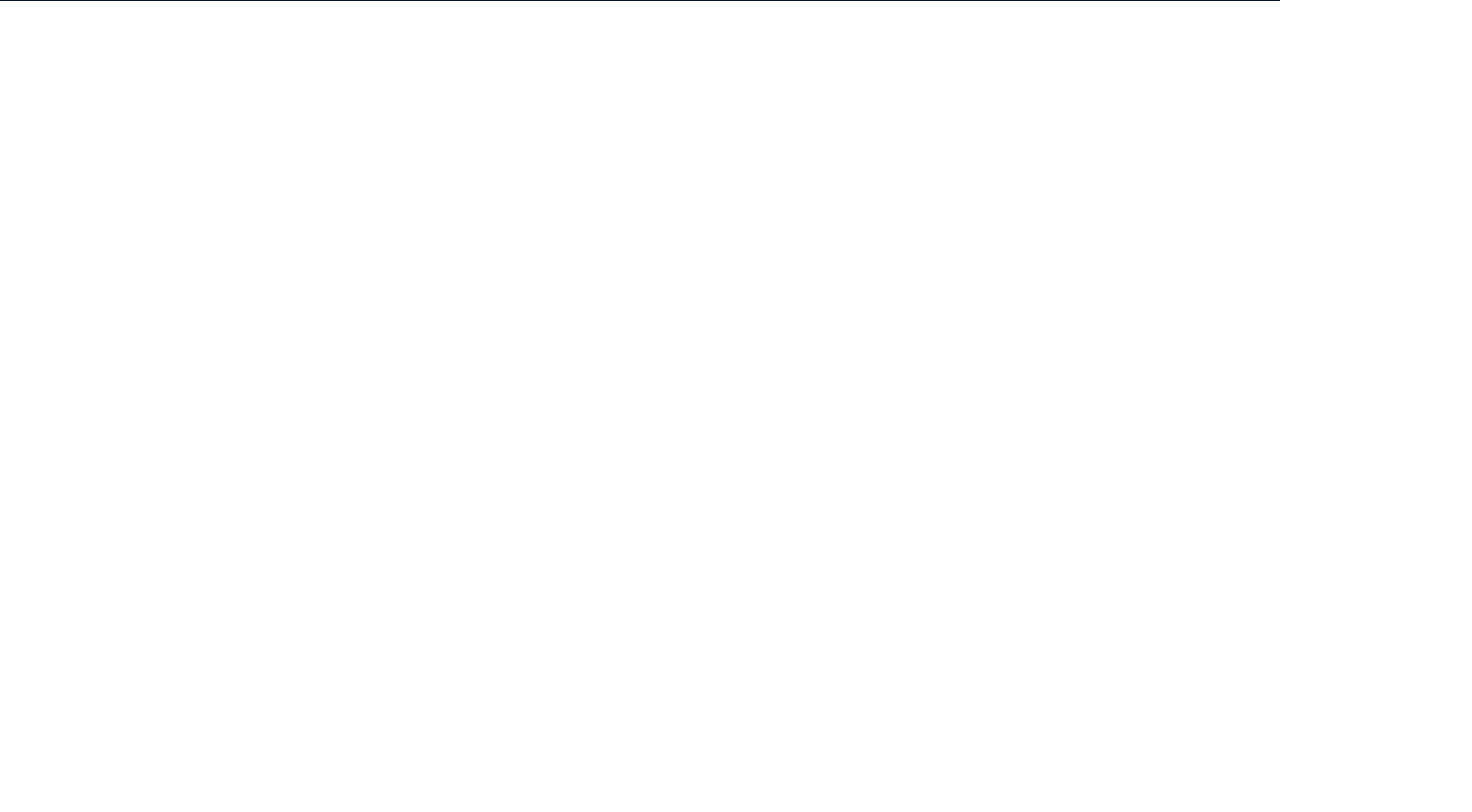
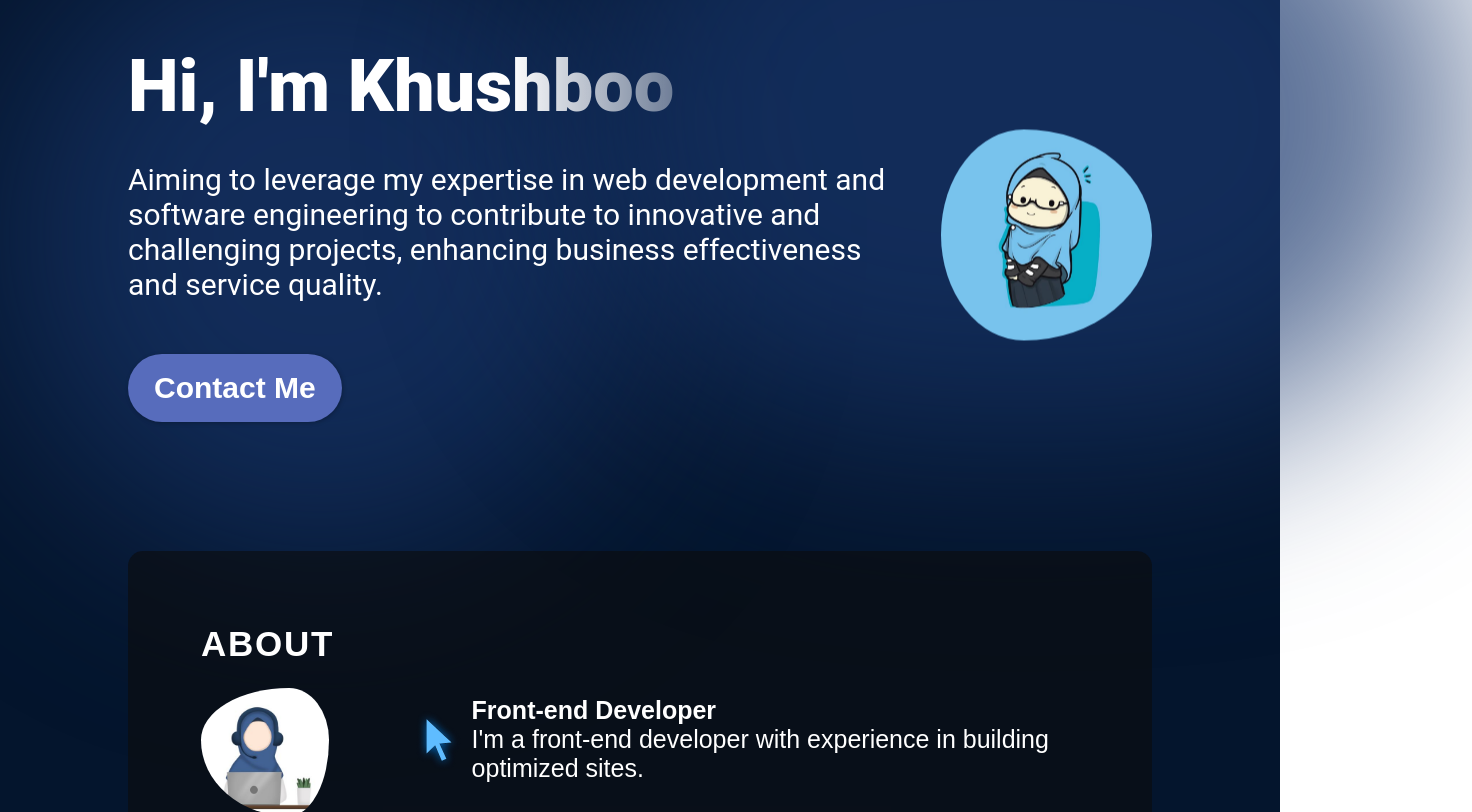
Before and after one commit to Khushboo-Dar/My-Portfolio, a React (Vite) app: page / in a window 1280 px wide. Shown: the part 100-912 px from the top of the page, 1472 px wide, since content can reach past the window. Before the commit the page ends 800 px from the top, so only its background shows below. Built offline with nearby package versions, Linux system fonts and the light colour scheme; the HTML template or start-up script is replaced by a standard one.

Commit message:
hero and about section completed

```diff
--- a/src/App.jsx
+++ b/src/App.jsx
@@ -1,5 +1,7 @@
 
 import styles from './App.module.css';
+import { About } from './components/About/About';
+import { Hero } from './components/Hero/Hero';
 import { Navbar } from './components/Navbar/Navbar';
 
 function App() {
@@ -8,7 +10,8 @@ function App() {
   return (
     <div className={styles.App}>
     <Navbar />
-
+    <Hero />
+    <About />
     </div>
   );
 }
--- /dev/null
+++ b/src/components/About/About.jsx
@@ -0,0 +1,40 @@
+import React from 'react'
+import styles from  "./About.module.css";
+import { getImageUrl } from '../../utils';
+export const About = () => {
+  return (
+ <section className={styles.container} id="about">
+    <h2 className={styles.title}>About</h2>
+    <div className={styles.content}>
+        <img src={getImageUrl("about/aboutImage.png")} alt="about image" className={styles.aboutImage}/>
+        <ul className={styles.aboutItems}>
+            <li className={styles.aboutItem}><img src={getImageUrl("about/cursorIcon.png")}alt="cursor icon"></img>
+            <div className={styles.aboutItemText}>
+                <h3>Front-end Developer</h3>
+                <p>
+                    I'm a front-end developer with experience in building  optimized sites.
+                </p>
+            </div>
+            </li>
+            {/* <li className={styles.aboutItem} ><img src={getImageUrl("about/serverIcon.png")}alt="server icon"></img>
+            <div className={styles.aboutItemText}>
+                <h3>Back-end Developer</h3>
+                <p>
+                    I've experience in building fast and optimized Back-end systems and APIs.
+                </p>
+            </div>
+            </li>
+            <li className={styles.aboutItem} ><img src={getImageUrl("about/cursorIcon.png")}alt="UI icon"></img>
+            <div className={styles.aboutItemText}>
+                <h3>UI Designer</h3>
+                <p>
+                   I've designed multiple landing pages and have created design systems as well.
+                </p>
+            </div>
+            </li> */}
+
+        </ul>
+    </div>
+ </section>
+  );
+}
--- /dev/null
+++ b/src/components/About/About.module.css
@@ -0,0 +1,89 @@
+@import "../../vars.css";
+.container{
+    position: relative;
+    background-color: rgba(12,12,12,0.6);
+    border-radius: 15px;
+    padding: 73px;
+    margin-top:129px;
+    z-index:1;
+    margin-left: 10%;
+    margin-right: 10%;
+}
+.title{
+    color:var(--color-text);
+    font-size:35px;
+    font-weight:700;
+    letter-spacing: 1.75px;
+    text-transform:uppercase;
+}
+.content{
+    display: flex;
+    flex-direction: row;
+    align-items: center;
+}
+.aboutImage{
+    width:20%;
+    height:20%;
+    border-radius: 50%;
+    display: flex;
+    align-items: flex-start;
+    padding-right: 3rem;
+    padding-top: 1.5rem;
+
+
+}
+.aboutItems{
+    color:var(--color-text);
+    display:flex;
+    flex-direction: column;
+    gap:50px;
+}
+.aboutItem{
+    display: flex;
+    flex-direction: row;
+    align-items: center;
+    border-radius: 20px;
+    list-style:none;
+    padding: 25px;
+    background-image:linear-gradient(90deg,rgba(165,215,232,0.42)0% , rgba(255,255,255,0)100%);
+    background-size: 0 100%;
+    background-repeat: no-repeat;
+    transition: 0.4s;
+
+}
+.aboutItem:hover{
+    background-size: 100% 100%;
+
+}
+.aboutItem h3{
+ font-size: 25px;
+ font-weight: 600;
+
+}
+.aboutItem p{
+    font-size: 25px;
+
+}
+@media screen and (max-width:830px)
+{
+    .container{
+        background-color: transparent;
+        padding-left: 0;
+        padding-right: 0;
+    }
+    .content{
+        flex-direction: column;
+
+    }
+    .aboutImage{
+        display: none;
+    }
+    .aboutItems{
+        margin-top:29px;
+    }
+    .aboutItem{
+        padding-left: 0;
+        padding-right: 0;
+    }
+
+}
--- /dev/null
+++ b/src/components/Hero/Hero.jsx
@@ -0,0 +1,21 @@
+import React from 'react';
+import styles from "./Hero.module.css";
+import { getImageUrl } from '../../utils';
+
+export const Hero = () => {
+  return (
+    <section className={styles.container}>
+      <div className={styles.content}>
+        <h1 className={styles.title}>Hi, I'm Khushboo</h1>
+        <p className={styles.description}>Aiming to leverage my expertise in web development and software engineering to
+          contribute to innovative and challenging
+        projects, enhancing business effectiveness and service quality.</p>
+        <a href="mailto:khushboodar20@gmail.com" className={styles.contactBtn}>Contact Me</a>
+      </div>
+      <img src={getImageUrl("hero/heroImage.png")} alt="hero image of me" className={styles.heroImg}/>
+      <div className={styles.topBlur}/>
+      <div className={styles.bottomBlur}/>
+
+    </section>
+  );
+};
--- /dev/null
+++ b/src/components/Hero/Hero.module.css
@@ -0,0 +1,123 @@
+@import url(../../vars.css);
+.container{
+    position: relative;
+    display: flex;
+    align-items: center;
+    justify-content: space-between;
+    margin-top: 49px;
+    z-index: 1;
+    margin-left:10%;
+    margin-right: 10%;
+
+}
+.content{
+    display: flex;
+    flex-direction: column;
+    align-items: flex-start;
+    color:var(--color-text);
+    z-index: 1;
+
+}
+.title{
+    font-size: 72px;
+    font-weight: 900;
+    margin-bottom: 33px;
+    font-family: var(--font-roboto);
+    background: linear-gradient(90deg, rgba(255,255,255 ,1) 70% , rgba(255,255,255, 0) 120%);
+    -webkit-text-fill-color: transparent;
+    -webkit-background-clip: text;
+}
+.description{
+    font-size:30px;
+    font-family: var(--font-roboto);
+    margin-bottom: 52px;
+}
+
+.contactBtn {
+    text-decoration: none;
+    background-color: var(--color-primary);
+    color: var(--color-text);
+    border-radius: 100px;
+    font-size: 30px;
+    font-weight: 600;
+    padding: 17px 26px;
+    box-shadow: 1px 1px 4px 0 rgba(0, 0, 0, 0.25);
+    transition: background-color 0.3s ease, transform 0.3s ease, box-shadow 0.3s ease;
+  }
+
+  .contactBtn:hover {
+    background-color: var(--color-dark);
+    transform: translateY(-3px);
+    box-shadow: 0 4px 8px rgba(0, 0, 0, 0.2);
+  }
+
+/* .heroImg{
+    width:50%;
+    z-index: 1;
+    animation-name: floating;
+    animation-duration: 3s;
+    animation-iteration-count: infinite;
+    animation-timing-function: ease-in-out;
+
+} */
+.heroImg {
+    width: 25%;
+    height: 25%;
+    border-radius: 50%;
+    z-index: 1;
+    animation-name: floating;
+    animation-duration: 3s;
+    animation-iteration-count: infinite;
+    animation-timing-function: ease-in-out;
+    object-fit: cover;
+    background-color: var(--color-hero-bg);
+    padding-left: 45px;
+  }
+
+ @keyframes floating {
+    0%{
+        transform: translate(0,0px);
+    }
+    50%{
+        transform: translate(0,10px);
+    }
+    100%
+    {
+        transform: translate(0,-0px);
+    }
+
+ }
+ .topBlur{
+    position: absolute;
+    width:50vw;
+    height:50vw;
+    min-width: 350px;
+    top:-128px;
+    left:-10vw;
+    border-radius:764px;
+    background: rgba(25,55,109,0.7);
+    filter:blur(100px);
+    z-index: 0;
+ }
+ .bottomBlur{
+    position: absolute;
+    width:70vw;
+    height:50vw;
+    min-width: 250px;
+    top:-246px;
+    right:-25vw;
+    border-radius:764px;
+    background: rgba(25,55,109,0.7);
+    filter:blur(100px);
+    z-index: 0;
+ }
+
+ @media screen and(max-width:830px)
+ {
+    .container{
+        flex-direction: column-reverse;
+    }
+    .content{
+        align-items: center;
+    }
+ }
--- a/src/components/Navbar/Navbar.jsx
+++ b/src/components/Navbar/Navbar.jsx
@@ -1,13 +1,31 @@
-import React,{ useState} from 'react';
-import styles from './Navbar.module.css';
-import { getImageUrl } from  '../../utils';
+import React, { useState } from "react";
+
+import styles from "./Navbar.module.css";
+import { getImageUrl } from "../../utils";
+
 export const Navbar = () => {
+  const [menuOpen, setMenuOpen] = useState(false);
+
   return (
     <nav className={styles.navbar}>
-    <a className={styles.title} href="/">Portfolio</a>
+      <a className={styles.title} href="/">
+        Portfolio
+      </a>
       <div className={styles.menu}>
-      <img className={styles.menuBtn} src={getImageUrl("nav/menuIcon.png")} alt="menu-button"></img>
-        <ul className={styles.menuitems}>
+        <img
+          className={styles.menuBtn}
+          src={
+            menuOpen
+              ? getImageUrl("nav/closeIcon.png")
+              : getImageUrl("nav/menuIcon.png")
+          }
+          alt="menu-button"
+          onClick={() => setMenuOpen(!menuOpen)}
+        />
+        <ul
+          className={`${styles.menuItems} ${menuOpen && styles.menuOpen}`}
+          onClick={() => setMenuOpen(false)}
+        >
           <li>
             <a href="#about">About</a>
           </li>
@@ -24,4 +42,4 @@ export const Navbar = () => {
       </div>
     </nav>
   );
-}
+};
--- a/src/components/Navbar/Navbar.module.css
+++ b/src/components/Navbar/Navbar.module.css
@@ -1,34 +1,90 @@
 @import "../../vars.css";
 
-.navbar{
-    position:relative;
+.navbar {
+  position: relative;
   display: flex;
   align-items: center;
   justify-content: space-between;
   padding-top: 61px;
-    z-index:2;
-    margin:0 10%;
+  z-index: 2;
+  margin: 0 10%;
+}
 
+.title {
+  font-size: 30px;
+  font-weight: 600;
+  text-decoration: none;
+  color: var(--color-text);
 }
-.title{
-    font-size:30px;
-    font-weight:600;
+
+
+.menuBtn {
+  display: none;
+}
+
+.menu {
+  display: flex;
+}
+
+.menuItems {
+  display: flex;
+  gap: 47px;
+  list-style: none;
+}
+
+.menuItems a {
+  font-size: 25px;
+  color: var(--color-text);
   text-decoration: none;
-    color:var(--color-text);
+  transition: transform 0.25s ease, box-shadow 0.25s ease, color 0.25s ease;
+}
 
+.menuItems a:hover {
+  transform: translateY(-2px);
+  color: var(--color-primary); /* Change to a primary color on hover */
+  box-shadow: 0 4px 8px rgba(0, 0, 0, 0.2);
 }
-.menu{
+
+
+@media screen and (max-width: 830px) {
+  .navbar {
+    flex-direction: column;
+    align-items: flex-start;
+  }
+
+  .menu {
+    position: absolute;
+    right: 0;
+    margin-right: 10%;
+    flex-direction: column;
+    align-items: flex-end;
+    gap: 11px;
+    z-index: 3;
+  }
+
+  .menuBtn {
+    display: block;
+    cursor: pointer;
+  }
+
+  .menuItems {
+    display: none;
+    flex-direction: column;
+    align-items: center;
+    gap: 13px;
+    border-radius: 10px;
+    background: rgb(25, 55, 109);
+    background: linear-gradient(
+      0deg,
+      rgba(25, 55, 109, 0.2) 0%,
+      rgba(25, 55, 109, 1) 100%
+    );
+    padding: 24px 33px;
+    box-shadow: 0 0 4px 0 rgba(0, 0, 0, 0.25);
+  }
+
+  .menuOpen {
     display: flex;
-
+    z-index: 1;
   }
-.menuitems{
-    display: flex;
-    gap:47px;
-    list-style:none;
-
 }
-.menuitems a{
-    font-size: 25px;
-    color:var(--color-text);
-    text-decoration: none;
-}
--- a/src/index.css
+++ b/src/index.css
@@ -4,3 +4,6 @@
   padding:0;
   font-family:"Outfit", Arial, Helvetica, sans-serif;
 }
+html{
+  scroll-behavior: smooth;
+}
--- a/src/vars.css
+++ b/src/vars.css
@@ -6,5 +6,5 @@
     --color-dark:#0b2447;
     --color-bg:#04152d;
     /*fonts*/
-    --font-robot:"Roboto";
+    --font-roboto:"Roboto";
 }
```
Also changed, not shown: assets/about/aboutImage.png, assets/hero/heroImage.png. Lines whose indentation alone changed are shown as unchanged.
